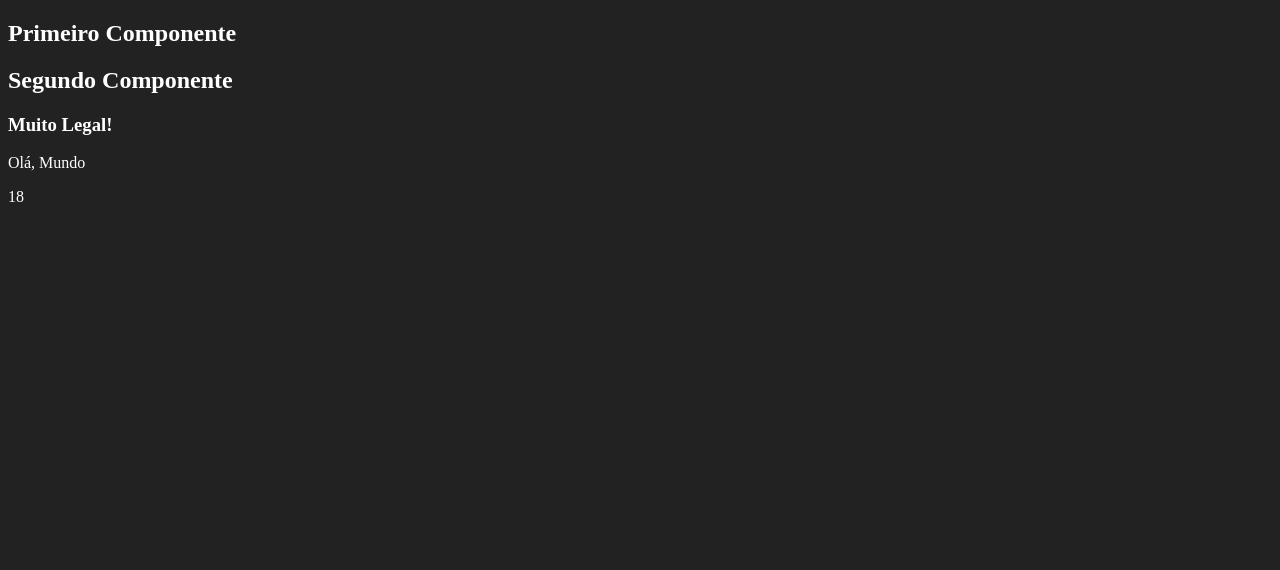
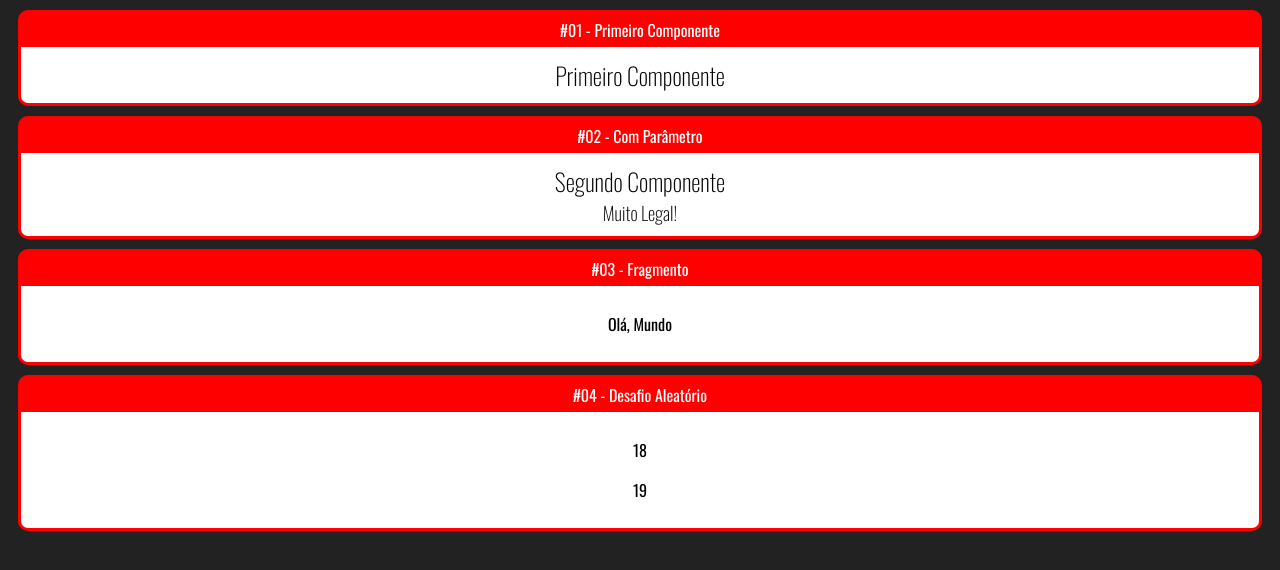
Before and after one commit to isaac-programmer/curso-react, a React (Create React App) app in the folder fundamentos-react/: page / in a window 1280 px wide. Shown: the top 570 px of the page. Built offline with nearby package versions, Linux system fonts and the light colour scheme.

Commit message:
feature: criação de cards para a organização do conteúdo

```diff
--- a/fundamentos-react/public/index.html
+++ b/fundamentos-react/public/index.html
@@ -10,6 +10,9 @@
     />
 
     <link rel="manifest" href="%PUBLIC_URL%/manifest.json" />
+    <link rel="preconnect" href="https://fonts.googleapis.com">
+    <link rel="preconnect" href="https://fonts.gstatic.com" crossorigin>
+    <link href="https://fonts.googleapis.com/css2?family=Oswald:wght@200;300;400;500;600;700&display=swap" rel="stylesheet">
 
     <title>React App</title>
   </head>
--- a/fundamentos-react/src/App.jsx
+++ b/fundamentos-react/src/App.jsx
@@ -4,17 +4,30 @@
 import ComParametro from "./components/basicos/ComParametro";
 import Fragmento from './components/basicos/Fragmento';
 import Aleatorio from './components/basicos/Aleatorio';
+import Card from './components/layout/Card';
 
 export default function App() {
     return (
         <div>
+            <Card titulo="#01 - Primeiro Componente">
                 <Primeiro />
+            </Card>
+
+            <Card titulo="#02 - Com Parâmetro">
                 <ComParametro
                     titulo="Segundo Componente"
                     subtitulo="Muito Legal!"
                 />
+            </Card>
+
+            <Card titulo="#03 - Fragmento">
                 <Fragmento />
+            </Card>
+
+            <Card titulo="#04 - Desafio Aleatório">
                 <Aleatorio valorMin={10} valorMax={20} />
+                <Aleatorio valorMin={10} valorMax={20} />
+            </Card>
         </div>
     );
 }
--- a/fundamentos-react/src/components/layout/Card.jsx
+++ b/fundamentos-react/src/components/layout/Card.jsx
@@ -0,0 +1,15 @@
+import React from "react";
+import "./card.css";
+
+export default function Card({ titulo, children }) {
+    return (
+        <div className="card">
+            <div className="title">
+                { titulo }
+            </div>
+            <div className="content">
+                { children }
+            </div>
+        </div>
+    );
+}
--- /dev/null
+++ b/fundamentos-react/src/components/layout/card.css
@@ -0,0 +1,19 @@
+.card {
+    background-color: red;
+    border: 3px solid #ff0000;
+    border-radius: 10px;
+    overflow: hidden;
+    margin: 10px;
+}
+
+.card .title {
+    padding: 5px 0px;
+    display: flex;
+    justify-content: center;
+}
+
+.card .content {
+    padding: 10px;
+    background-color: white;
+    color: black;
+}
--- a/fundamentos-react/src/index.css
+++ b/fundamentos-react/src/index.css
@@ -1,4 +1,14 @@
 body {
+    font-family: 'Oswald', sans-serif;
+    text-align: center;
     color: #FFFFFF;
     background-color: #222222;
 }
+
+h1, h2, h3 {
+    font-weight: 200;
+}
+
+h2, h3 {
+    margin: 0;
+}
```
Lines whose indentation alone changed are shown as unchanged.
